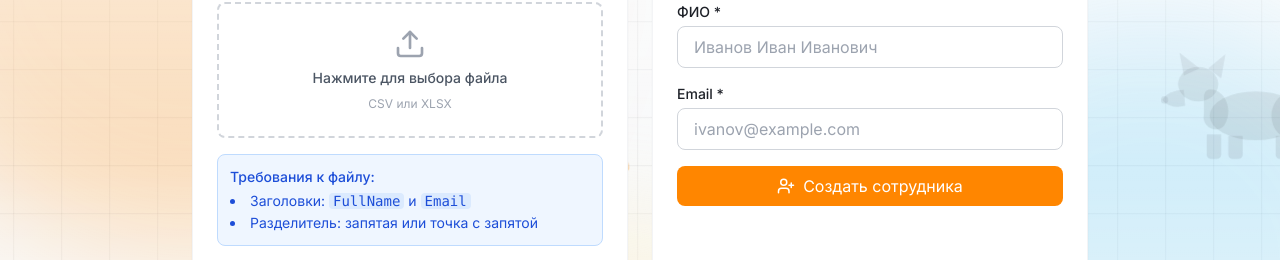
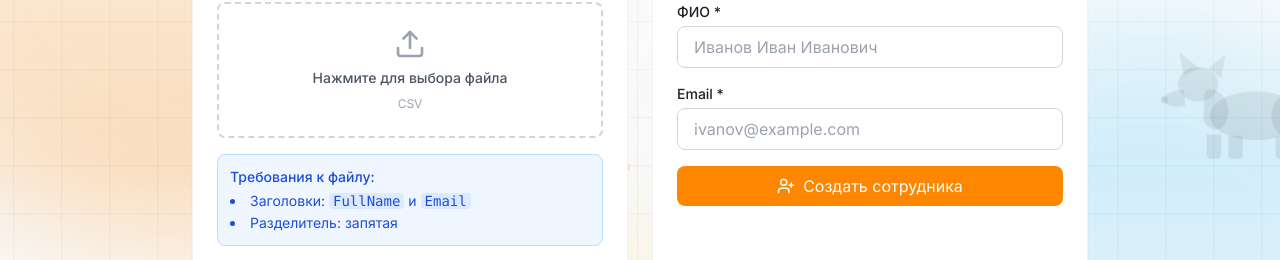
Before and after one commit to Chomachok/360-survey-service-directum, a React (Vite) app in the folder frontend/: page /import in a window 1280 px wide. Shown: the part 232-492 px from the top of the page. Built offline with nearby package versions, Linux system fonts and the light colour scheme.

Commit message:
fix: edit description into import page

```diff
--- a/frontend/src/pages/ImportEmployees.tsx
+++ b/frontend/src/pages/ImportEmployees.tsx
@@ -100,7 +100,7 @@ export default function ImportEmployees() {
                 <span className="text-sm font-medium text-gray-600">
                   {file ? file.name : 'Нажмите для выбора файла'}
                 </span>
-                <span className="text-xs text-gray-400">CSV или XLSX</span>
+                <span className="text-xs text-gray-400">CSV</span>
               </label>
             </div>
 
@@ -108,7 +108,7 @@ export default function ImportEmployees() {
               <p className="font-medium">Требования к файлу:</p>
               <ul className="list-disc list-inside mt-1 space-y-0.5">
                 <li>Заголовки: <code className="bg-blue-100 px-1 rounded">FullName</code> и <code className="bg-blue-100 px-1 rounded">Email</code></li>
-                <li>Разделитель: запятая или точка с запятой</li>
+                <li>Разделитель: запятая</li>
               </ul>
             </div>
 
```
